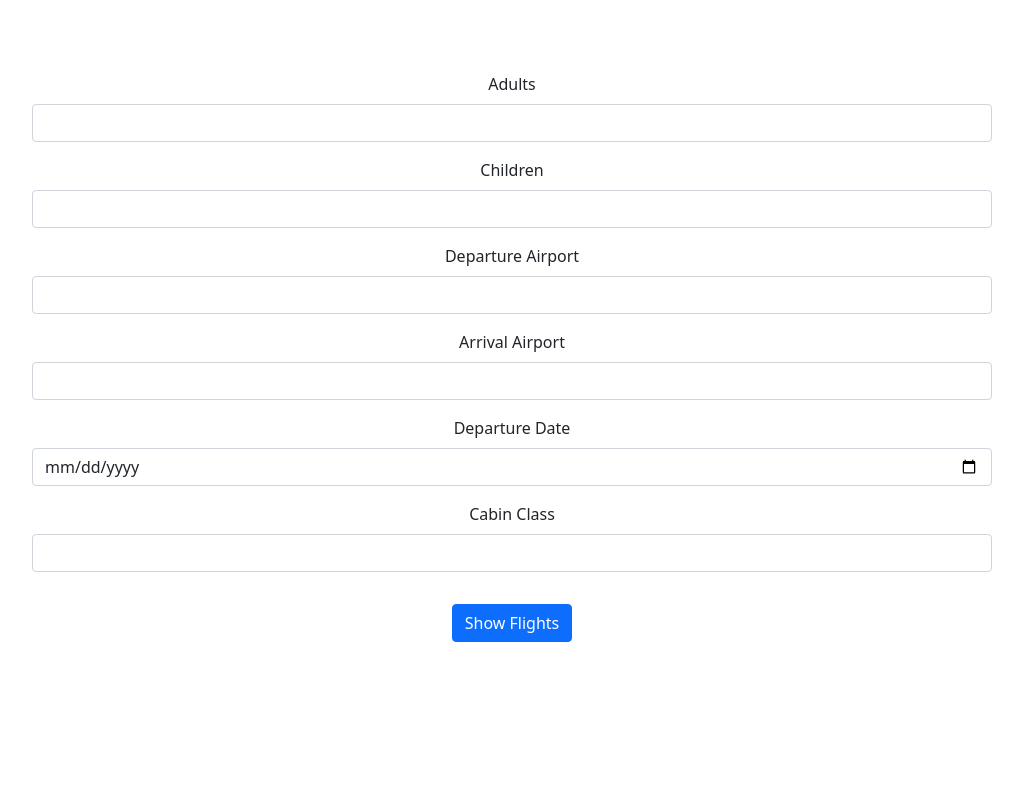
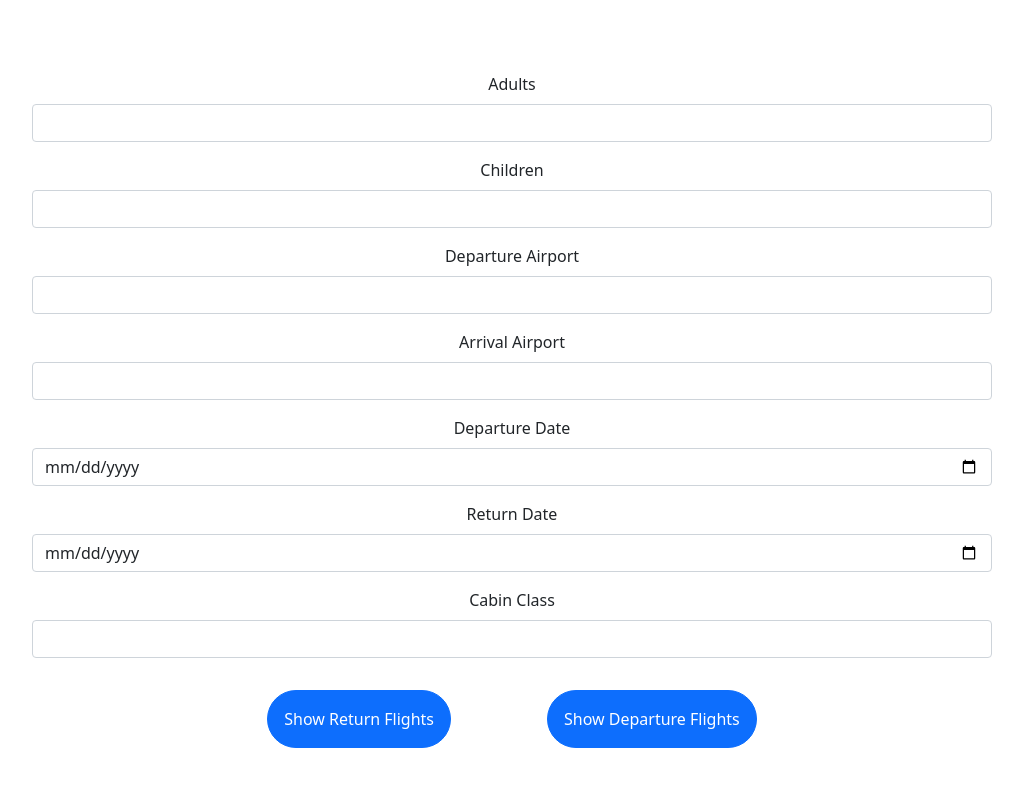
Before and after one commit to advanced-computer-lab/NA7O_5-40, a React (Create React App) app in the folder frontend/: page /home in a window 1280 px wide. Shown: the top 786 px of the page, without its empty margins (128-1151 px from the left). Built offline with nearby package versions, Linux system fonts and the light colour scheme.

Commit message:
Departure and Arrival Flights search but  not finally done !

```diff
--- a/frontend/src/pages/Home/Home.jsx
+++ b/frontend/src/pages/Home/Home.jsx
@@ -7,7 +7,8 @@ export default function Home() {
 
   const navigate = useNavigate();
 
-  let [flight, setFlight] = useState({
+  // use State for Departure Flight
+  let [flightDep, setFlightDep] = useState({
     adults: 1,
     children: 0,
     departureAirport: '',
@@ -16,26 +17,84 @@ export default function Home() {
     cabinClass: ''
   });
 
-  // const [data, setData] = useState([])
+  // use State for Return Flight
+  let [flightRet, setFlightRet] = useState({
+    adults: 1,
+    children: 0,
+    departureAirport: '',
+    arrivalAirport: '',
+    departureDate: '',
+    cabinClass: ''
+  });
 
-  function getFlight(e) {
-    let myFlight = { ...flight };
-    myFlight[e.target.name] = e.target.value;
-    setFlight(myFlight);
+  // Get Departure Flight
+  function getFlightDep(e) {
+    let myDepFlight = { ...flightDep };
+    myDepFlight[e.target.name] = e.target.value;
+    setFlightDep(myDepFlight);
   }
 
-  async function formSubmit(e) {
+  // Get Return Flight
+  function getFlighRet(e) {
+    let myRetFlight = { ...flightRet };
+    myRetFlight[e.target.name] = e.target.value;
+    setFlightRet(myRetFlight);
+  }
+
+  // Get the Return Departure Airport
+  function getRetDepAir(e) {
+    let myRetFlight = { ...flightRet };
+    myRetFlight.departureAirport = e.target.value;
+    setFlightRet(myRetFlight);
+  }
+
+  // Get the Return Arrival airport
+  function getRetArrAir(e) {
+    let myRetFlight = { ...flightRet };
+    myRetFlight.arrivalAirport = e.target.value;
+    setFlightRet(myRetFlight);
+  }
+
+  // Get the Return Date
+  function getRetDate(e) {
+    let myRetFlight = { ...flightRet };
+    myRetFlight.departureDate = e.target.value;
+    setFlightRet(myRetFlight);
+  }
+
+  // Form Submit for Departure Flights
+  async function formSubmitDep(e) {
     e.preventDefault();
     try {
 
-      let { data } = await axios.post('http://localhost:8000/user/flights/search', flight);
+      let { data } = await axios.post('http://localhost:8000/user/flights/search', flightDep);
 
-      //setData(data);
-      // data = [{},{},{}]
-      // console.log(data);
-      // <Search result={data} />
       if (data.length > 0) {
         navigate('/home/search', { state: { data } });
+      }
+      else {
+        window.alert("No Flights Avaiable !");
+      }
+    } catch (err) {
+      window.alert(err);
+    }
+  }
+
+
+  // Form Submit for Return Flights
+  async function formSubmitRet(e) {
+    e.preventDefault();
+    try {
+
+      console.log(flightRet);
+      let { data } = await axios.post('http://localhost:8000/user/flights/search', flightRet);
+
+      console.log(data);
+      if (data.length > 0) {
+        navigate('/home/search', { state: { data } });
+      }
+      else {
+        window.alert("No Return Flights Avaiable !");
       }
     } catch (err) {
       window.alert(err);
@@ -46,24 +105,24 @@ export default function Home() {
     <div>
       <div className='w-75 mx-auto py-4'>
 
-        <form onSubmit={formSubmit}>
+        <form>
 
           <div className="mb-3 mt-5
           ">
             <label htmlFor='adults' className="form-label">
               Adults
             </label>
-            <input onChange={getFlight} required type='number' className='form-control' name='adults' />
+            <input onChange={(e) => { getFlightDep(e); getFlighRet(e) }} required type='number' className='form-control' name='adults' />
           </div>
 
           <div className="my-3">
             <label htmlFor='children' className="form-label"> Children </label>
-            <input onChange={getFlight} required type='number' className='form-control' name='children' />
+            <input onChange={(e) => { getFlightDep(e); getFlighRet(e) }} required type='number' className='form-control' name='children' />
           </div>
 
           <div className="my-3">
             <label htmlFor='departureAirport' className='form-label'> Departure Airport </label>
-            <input onChange={getFlight} required='true' type='text' className='form-control' name='departureAirport' />
+            <input onChange={(e) => { getFlightDep(e); getRetArrAir(e) }} required='true' type='text' className='form-control' name='departureAirport' />
           </div>
 
           <div className="my-3">
@@ -71,7 +130,7 @@ export default function Home() {
               Arrival Airport
             </label>
             <input
-              onChange={getFlight}
+              onChange={(e) => { getFlightDep(e); getRetDepAir(e) }}
               required='true'
               type='text'
               className='form-control'
@@ -84,7 +143,7 @@ export default function Home() {
               Departure Date
             </label>
             <input
-              onChange={getFlight}
+              onChange={getFlightDep}
               required='true'
               type='date'
               className='form-control'
@@ -93,11 +152,24 @@ export default function Home() {
           </div>
 
           <div className="my-3">
+            <label htmlFor='returnDate' className='form-label'>
+              Return Date
+            </label>
+            <input
+              onChange={getRetDate}
+              required='true'
+              type='date'
+              className='form-control'
+              name='returnDate'
+            />
+          </div>
+
+          <div className="my-3">
             <label htmlFor='cabinClass' className='form-label'>
               Cabin Class
             </label>
             <input
-              onChange={getFlight}
+              onChange={(e) => { getFlightDep(e); getFlighRet(e) }}
               required='true'
               type='text'
               className='form-control'
@@ -106,7 +178,10 @@ export default function Home() {
           </div>
 
 
-          <button type="submit" className='btn btn-primary mt-3'>Show Flights</button>
+          <button onClick={formSubmitRet} type="submit" className='btn btn-primary mt-3 p-3 rounded-pill me-5'>Show Return Flights</button>
+
+          <button onClick={formSubmitDep} type="submit" className='btn btn-primary mt-3 p-3 rounded-pill ms-5'>Show Departure Flights</button>
+
         </form>
 
         <div style={{ height: 30 }}></div>
--- a/frontend/src/pages/Search/Search.jsx
+++ b/frontend/src/pages/Search/Search.jsx
@@ -3,17 +3,17 @@ import { useLocation } from 'react-router';
 
 
 export default function Search() {
-    // console.log("Aloooooooooooooooooooo");
-    // console.log(data)
+
     const location = useLocation();
-
 
     return (
         // <div>
         //     {location.state.name}
         // </div>
         <>
-            <table class="table table-hover text-center w-75 m-auto py-3">
+
+
+            <table className="table table-hover text-center w-75 m-auto py-3 mt-4">
                 <thead>
                     <th>Flight No</th>
                     <th>Departure Airport</th>
```
